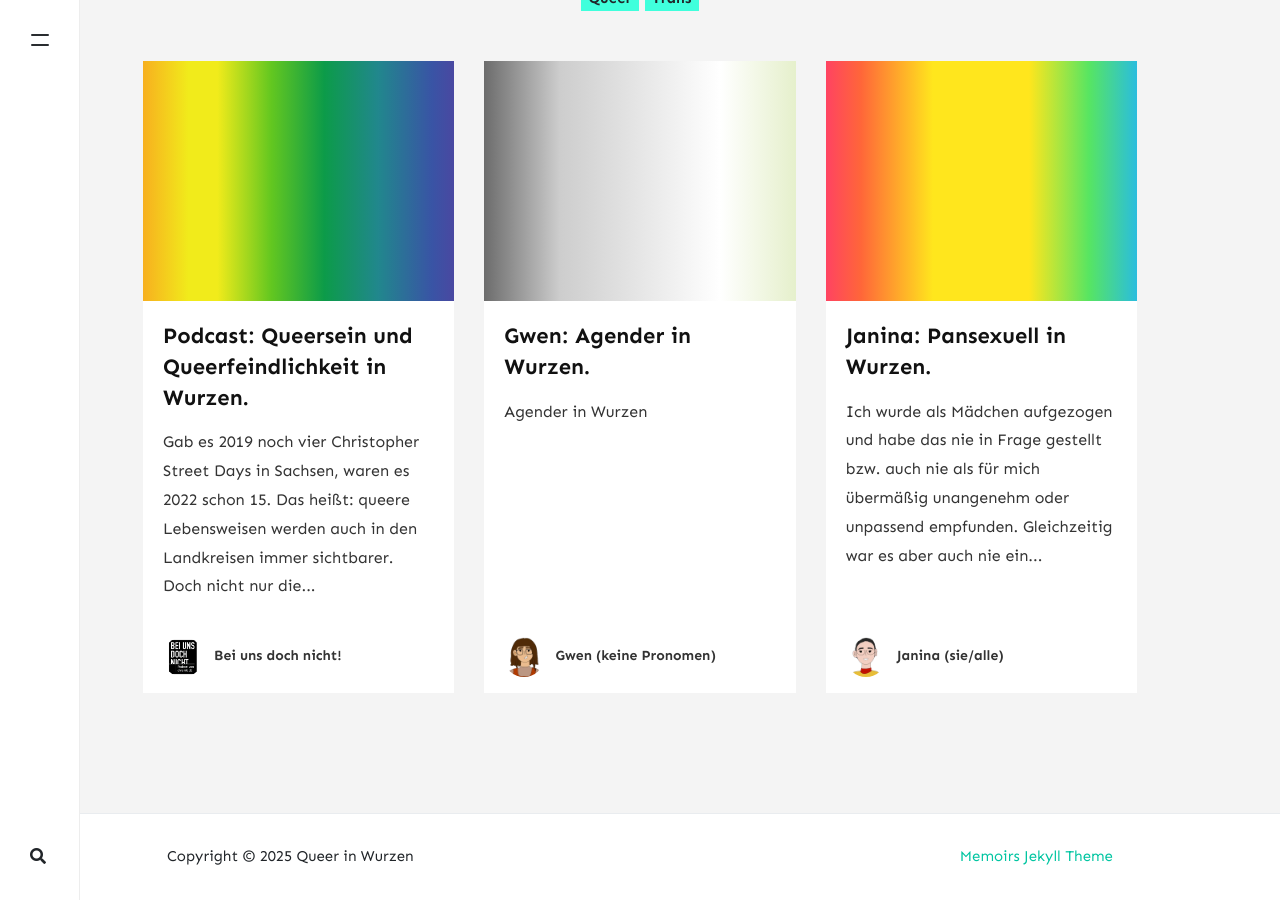
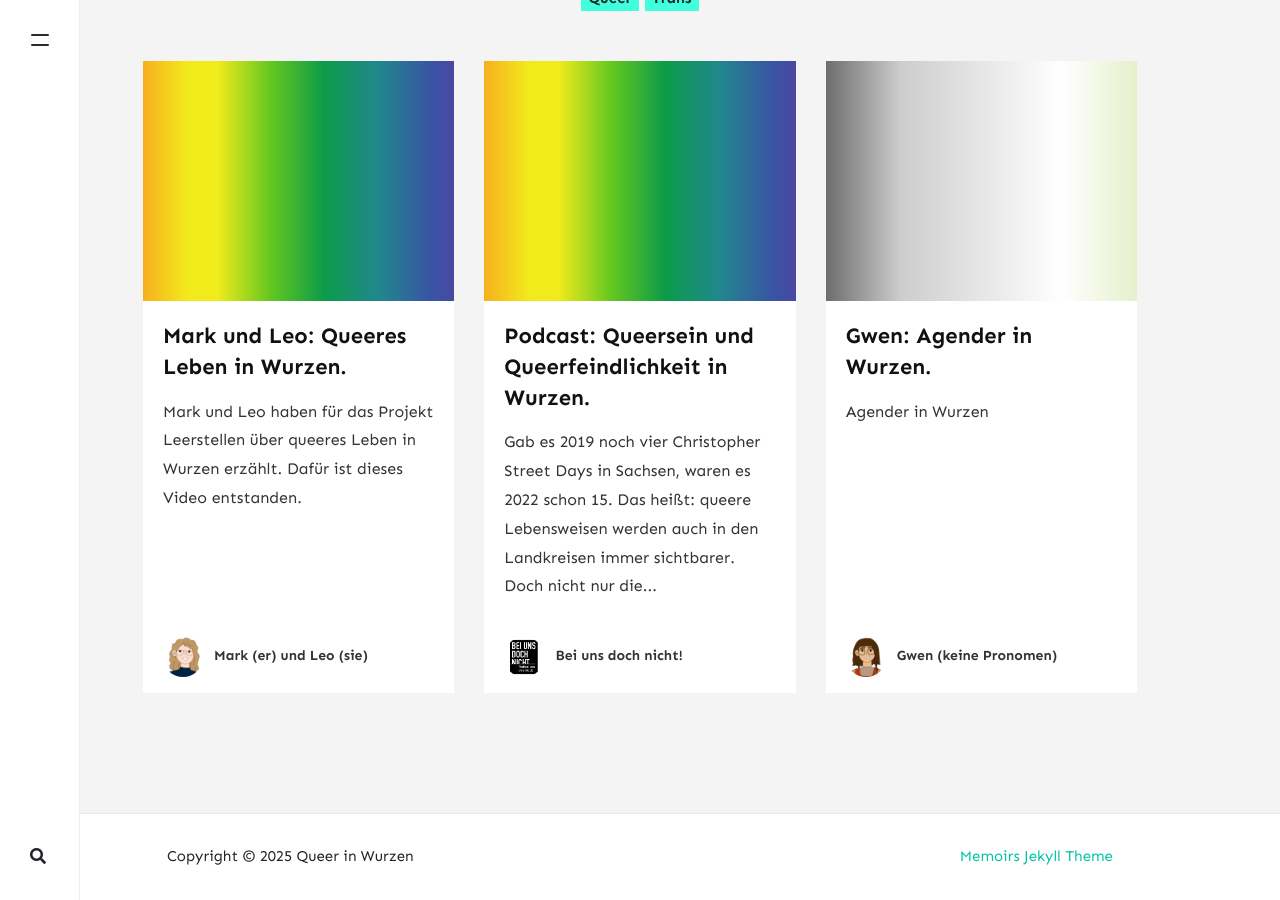
Before and after one commit to timber-they/queerInWurzen, a Jekyll site: the page built from _posts/2025-05-31-rocinante.md, in a window 1280 px wide and 900 px high, scrolled down 1762 px. Built offline with Jekyll 4.4.1, drawn with Linux system fonts in a browser that asks for light colours; nearby versions of some CDN libraries; comment, search, counter and statistics services are not loaded.

Commit message:
add Mark and Leo

```diff
--- a/_config.yml
+++ b/_config.yml
@@ -56,6 +56,11 @@
     display_name: Bei uns doch nicht!
     avatar: 'assets/images/beiunsdochnicht.webp'
     description: "Podcast: Queersein und Queerfeindlichkeit in Wurzen."
+  mark:
+    name: Mark und Leo
+    display_name: Mark (er) und Leo (sie)
+    avatar: 'assets/images/mark.webp'
+    description: "Mark und Leo: Queeres Leben in Wurzen"
 
 # Plugins
 plugins:
--- a/_layouts/post.html
+++ b/_layouts/post.html
@@ -36,6 +36,15 @@
 
 <div class="article-post">
     <iframe width="100%" height="120" src="{{page.audio}}" frameborder="0" allow="encrypted-media; fullscreen; autoplay; idle-detection; speaker-selection; web-share;" ></iframe>
+</div>
+
+{% endif %}
+
+<!-- Video -->
+{% if page.video %}
+
+<div class="article-post">
+    <div style="padding:56.25% 0 0 0;position:relative;"><iframe src="{{page.video}}" frameborder="0" allow="autoplay; fullscreen; picture-in-picture; clipboard-write; encrypted-media" style="position:absolute;top:0;left:0;width:100%;height:100%;" title="{{page.videoTitle}}"></iframe></div><script src="https://player.vimeo.com/api/player.js"></script>
 </div>
 
 {% endif %}
--- /dev/null
+++ b/_posts/2025-06-02-mark.md
@@ -0,0 +1,13 @@
+---
+layout: post
+title: "Mark und Leo: Queeres Leben in Wurzen."
+author: "mark"
+categories: [ Queer ]
+image: assets/images/queer.svg
+toc: false
+#video: "https://cloud.kanthaus.online/s/q3jK9tFGfp9jeb6"
+video: "https://player.vimeo.com/video/1064462023?h=e1e771f321&amp;badge=0&amp;autopause=0&amp;player_id=0&amp;app_id=58479"
+videoTitle: "17 - V3 Queerness im Alltag"
+---
+
+Mark und Leo haben für das Projekt [Leerstellen](https://leerstellen-lkl.de/cases/wurzen#group-41) über queeres Leben in Wurzen erzählt. Dafür ist dieses Video entstanden.
```
Also changed, not shown: assets/images/mark.svg (added), assets/images/mark.webp (added).
